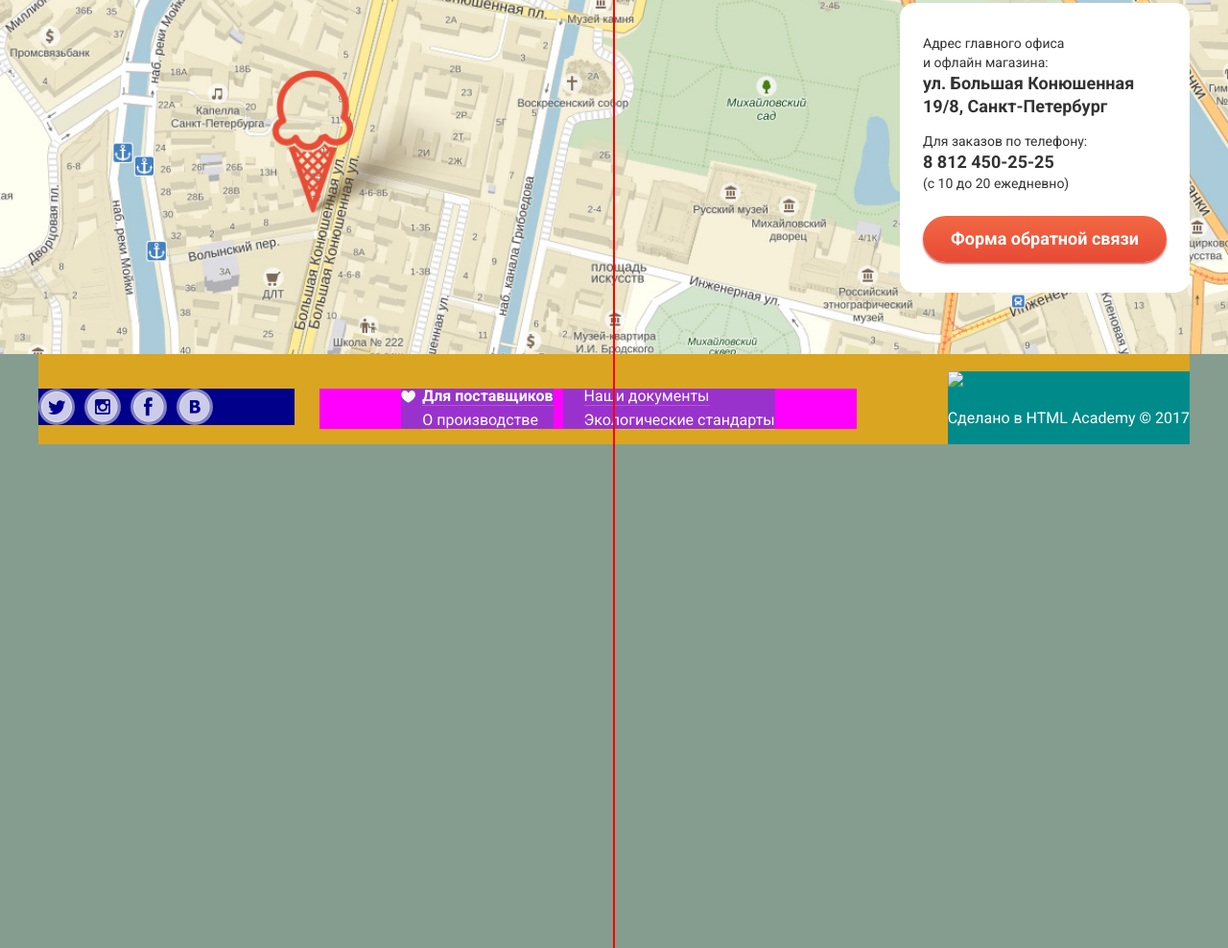
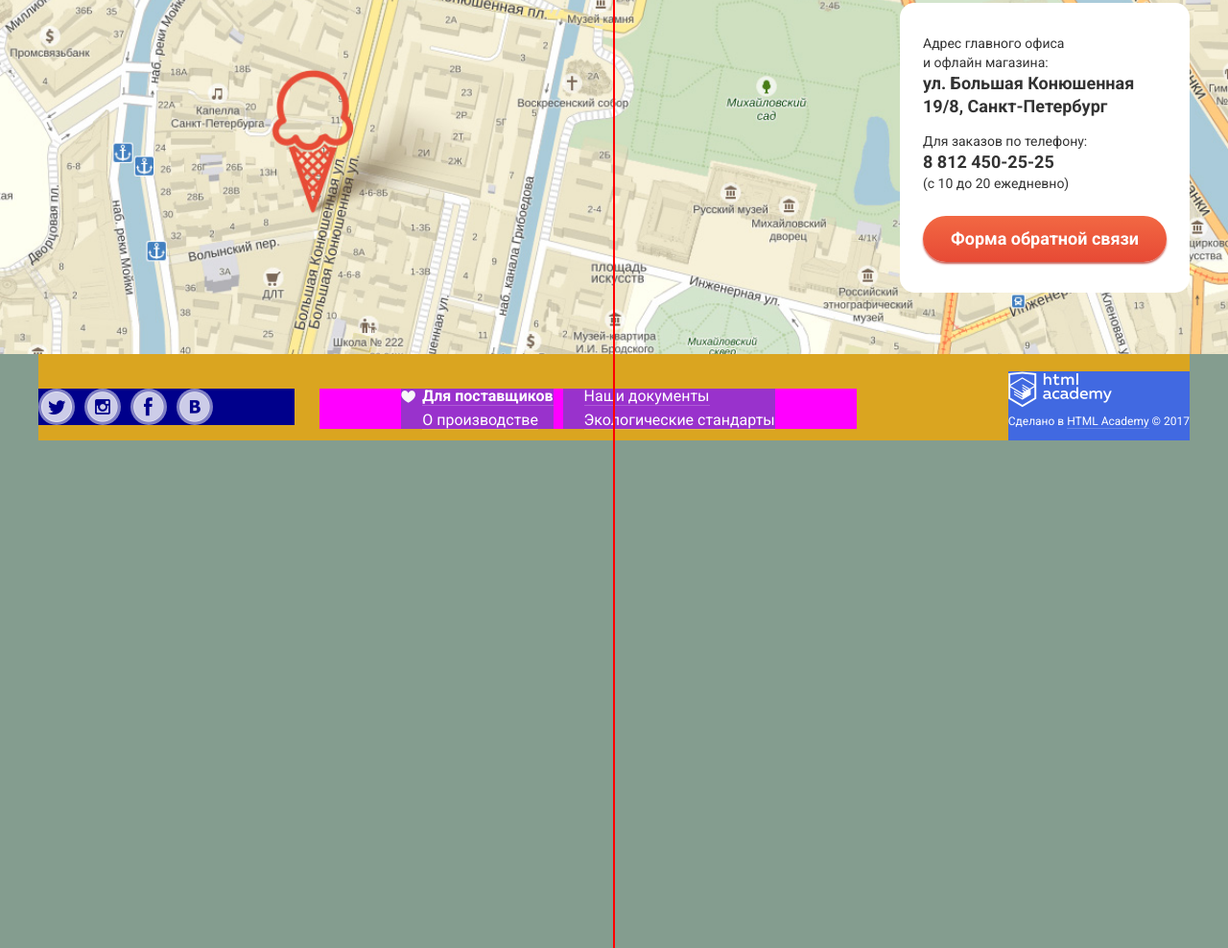
Before and after one commit to ooPASHAoo/gllacy, a website: page src/index.html in a window 1280 px wide. Shown: the part 2012-3000 px from the top of the page at 96% size. Drawn offline with Linux system fonts and the light colour scheme.

Commit message:
block .copyright

```diff
--- a/src/index.html
+++ b/src/index.html
@@ -170,8 +170,10 @@
         </div>
     </section>
     <section class="main-footer__copyright copyright">
-        <a class="copyright__logo-link"><img class="copyright__logo" src="img"></a>
-        <p class="copyright__text">Сделано в <a class="copyright__link">HTML Academy</a> © 2017</p>
+        <a class="copyright__logo-link"><img class="copyright__logo" src="img/logo-htmlacademy.png"></a>
+        <p class="copyright__text">Сделано в <a class="copyright__link">
+            <span class="copyright__underline">HTML Academy</span>
+        </a> © 2017</p>
     </section>
 </footer>
 </body>
--- /dev/null
+++ b/src/scss/blocks/copyright.scss
@@ -0,0 +1,30 @@
+.copyright {
+  background-color: royalblue;
+
+  &__logo-link {
+
+  }
+
+  &__logo {
+
+  }
+
+  &__text {
+    font-size: 12px;
+    line-height: 16px; // 18px
+    margin-top: 0;
+  }
+
+  &__link {
+    text-decoration: none;
+  }
+
+  &__underline {
+    border-bottom: 1px solid rgba(255, 255, 255, 0.2);
+  }
+}
+
+//<section class="main-footer__copyright copyright">
+//<a class="copyright__logo-link"><img class="copyright__logo" src="img/logo-htmlacademy.png"></a>
+//<p class="copyright__text">Сделано в <a class="copyright__link">HTML Academy</a> © 2017</p>
+//</section>
--- a/src/scss/style.scss
+++ b/src/scss/style.scss
@@ -20,3 +20,4 @@
 @import "blocks/main-footer";
 @import "blocks/socials";
 @import "blocks/addition-info";
+@import "blocks/copyright";
```
Also changed, not shown: src/css/style.css, src/img/logo-htmlacademy.png (added).
